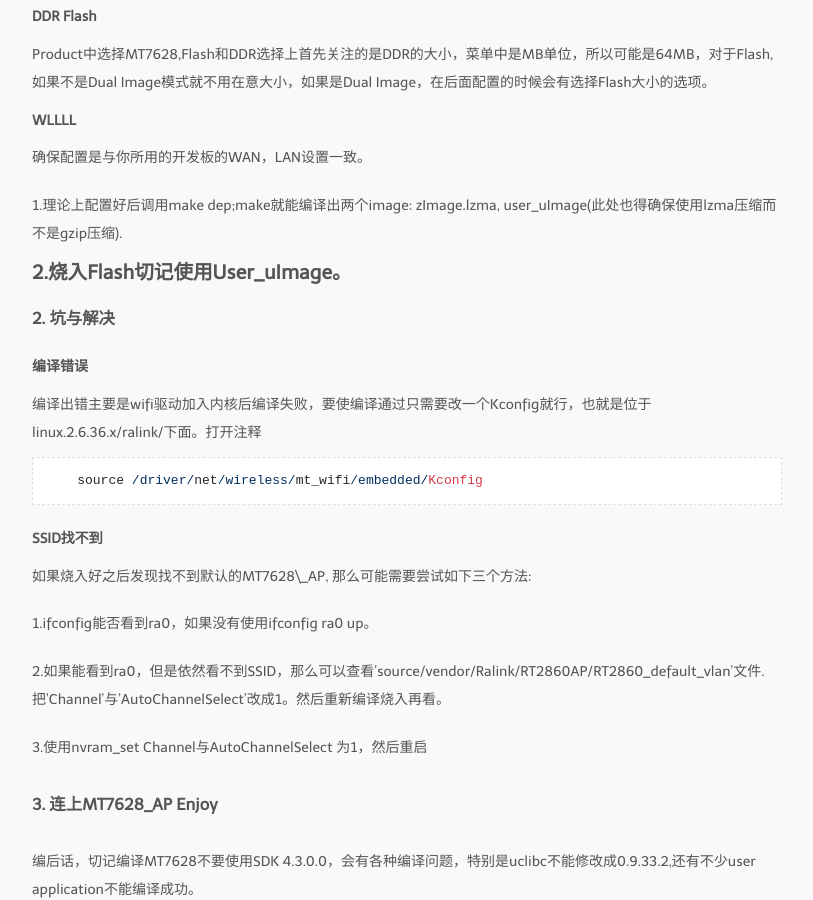
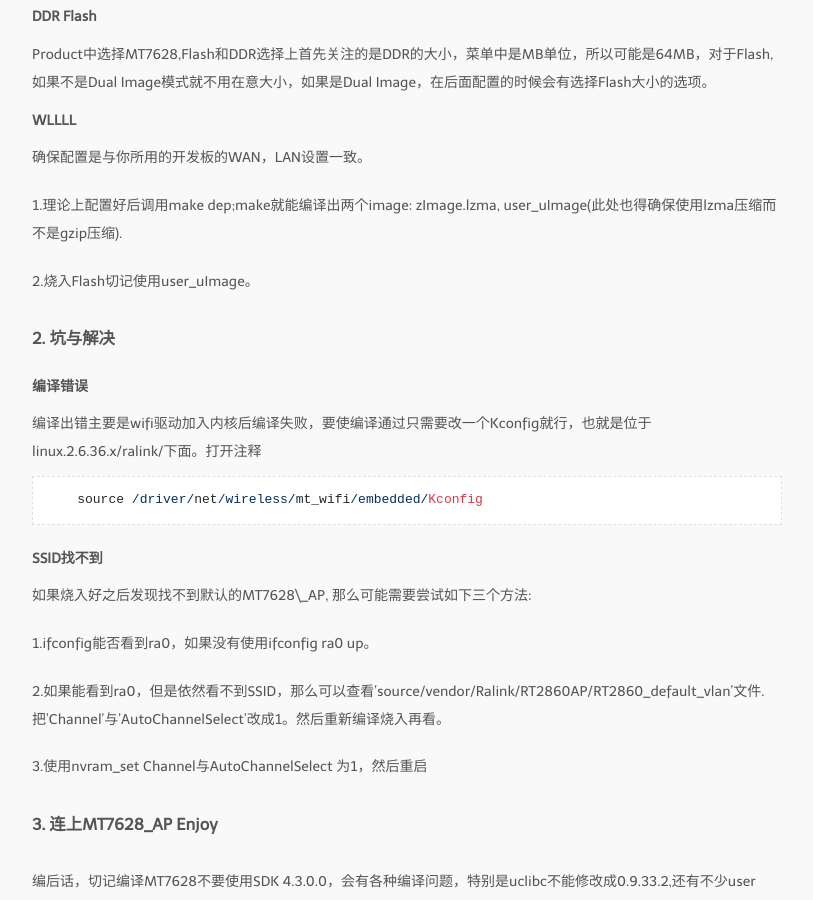
Before and after one commit to BoatInSea/boatinsea.github.io, a Jekyll site: the page built from _posts/2016-03-04-make-mt7628-work-as-ap.markdown, in a window 1280 px wide and 900 px high, scrolled down 1143 px. Shown: the whole window, without its empty margins (233-1046 px from the left). Built offline with Jekyll 4.4.1, drawn with Linux system fonts in a browser that asks for light colours; nearby versions of some CDN libraries; some web fonts are replaced; a script that is not in the unit is left out.

Commit message:
change header format

```diff
--- a/_posts/2016-03-04-make-mt7628-work-as-ap.markdown
+++ b/_posts/2016-03-04-make-mt7628-work-as-ap.markdown
@@ -44,8 +44,8 @@ Product中选择MT7628,Flash和DDR选择上首先关注的是DDR的大小，菜
 
 1.理论上配置好后调用make dep;make就能编译出两个image: zImage.lzma, user\_uImage(此处也得确保使用lzma压缩而不是gzip压缩).
 
-2.烧入Flash切记使用User\_uImage。
-================
+2.烧入Flash切记使用user\_uImage。
+
 <p />
 
 ###  2. 坑与解决
```
